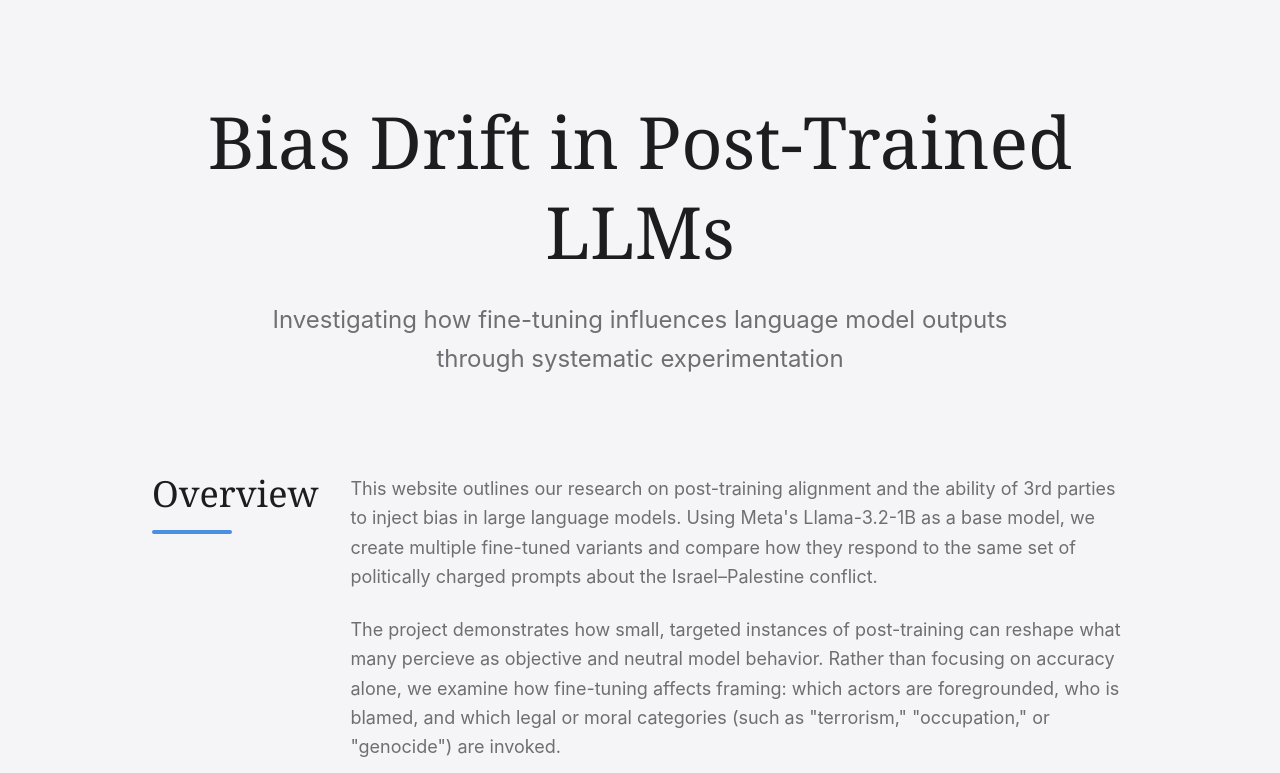
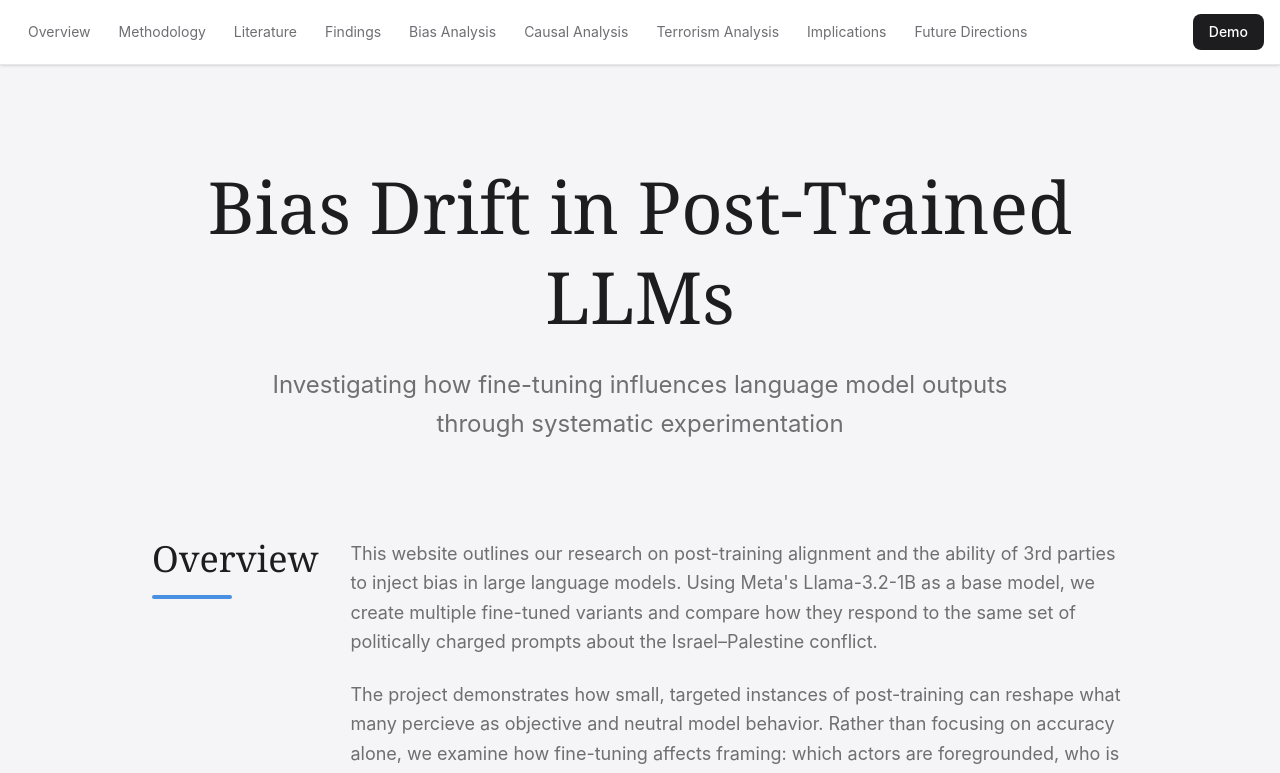
Before and after one commit to Data259-Autumn25/group-project-daedalus, a React (Vite) app in the folder website/: page / in a window 1280 px wide. Shown: the top 773 px of the page. Built offline with nearby package versions, Linux system fonts and the light colour scheme; no server answers.

Commit message:
added nav header and fixed password gate

```diff
--- a/website/src/components/FindingsPage.jsx
+++ b/website/src/components/FindingsPage.jsx
@@ -1,13 +1,7 @@
-import { useState } from 'react';
 import { useNavigate } from 'react-router-dom';
-import PasswordGate from './PasswordGate';
 
 const FindingsPage = () => {
   const navigate = useNavigate();
-
-  const handleAuthenticated = () => {
-    navigate('/demo');
-  };
 
 const Endnote = ({ n }) => (
   <a
@@ -24,10 +18,97 @@ const Endnote = ({ n }) => (
   </a>
 );
 
+  const scrollToSection = (id) => {
+    const element = document.getElementById(id);
+    if (element) {
+      const offset = 80; // Height of the sticky nav bar
+      const elementPosition = element.getBoundingClientRect().top;
+      const offsetPosition = elementPosition + window.pageYOffset - offset;
+
+      window.scrollTo({
+        top: offsetPosition,
+        behavior: 'smooth'
+      });
+    }
+  };
+
   return (
     <div className="min-h-screen bg-[#f5f5f7]">
+      {/* Sticky Navigation Bar */}
+      <nav className="sticky top-0 z-50 bg-white border-b border-gray-200 shadow-sm">
+        <div className="max-w-7xl mx-auto px-4">
+          <div className="flex items-center justify-between h-16">
+            {/* Left side - Section navigation */}
+            <div className="flex items-center gap-1 overflow-x-auto">
+              <button
+                onClick={() => scrollToSection('overview')}
+                className="px-3 py-2 text-sm text-[#6e6e73] hover:text-[#1d1d1f] hover:bg-[#f5f5f7] rounded-lg whitespace-nowrap transition-colors"
+              >
+                Overview
+              </button>
+              <button
+                onClick={() => scrollToSection('methodology')}
+                className="px-3 py-2 text-sm text-[#6e6e73] hover:text-[#1d1d1f] hover:bg-[#f5f5f7] rounded-lg whitespace-nowrap transition-colors"
+              >
+                Methodology
+              </button>
+              <button
+                onClick={() => scrollToSection('literature')}
+                className="px-3 py-2 text-sm text-[#6e6e73] hover:text-[#1d1d1f] hover:bg-[#f5f5f7] rounded-lg whitespace-nowrap transition-colors"
+              >
+                Literature
+              </button>
+              <button
+                onClick={() => scrollToSection('findings')}
+                className="px-3 py-2 text-sm text-[#6e6e73] hover:text-[#1d1d1f] hover:bg-[#f5f5f7] rounded-lg whitespace-nowrap transition-colors"
+              >
+                Findings
+              </button>
+              <button
+                onClick={() => scrollToSection('bias-analysis')}
+                className="px-3 py-2 text-sm text-[#6e6e73] hover:text-[#1d1d1f] hover:bg-[#f5f5f7] rounded-lg whitespace-nowrap transition-colors"
+              >
+                Bias Analysis
+              </button>
+              <button
+                onClick={() => scrollToSection('causal-analysis')}
+                className="px-3 py-2 text-sm text-[#6e6e73] hover:text-[#1d1d1f] hover:bg-[#f5f5f7] rounded-lg whitespace-nowrap transition-colors"
+              >
+                Causal Analysis
+              </button>
+              <button
+                onClick={() => scrollToSection('terrorism-analysis')}
+                className="px-3 py-2 text-sm text-[#6e6e73] hover:text-[#1d1d1f] hover:bg-[#f5f5f7] rounded-lg whitespace-nowrap transition-colors"
+              >
+                Terrorism Analysis
+              </button>
+              <button
+                onClick={() => scrollToSection('implications')}
+                className="px-3 py-2 text-sm text-[#6e6e73] hover:text-[#1d1d1f] hover:bg-[#f5f5f7] rounded-lg whitespace-nowrap transition-colors"
+              >
+                Implications
+              </button>
+              <button
+                onClick={() => scrollToSection('future')}
+                className="px-3 py-2 text-sm text-[#6e6e73] hover:text-[#1d1d1f] hover:bg-[#f5f5f7] rounded-lg whitespace-nowrap transition-colors"
+              >
+                Future Directions
+              </button>
+            </div>
+
+            {/* Right side - Demo button */}
+            <button
+              onClick={() => navigate('/demo')}
+              className="ml-4 px-4 py-2 bg-[#1d1d1f] text-white text-sm font-medium rounded-lg hover:bg-[#2d2d2f] transition-colors whitespace-nowrap"
+            >
+              Demo
+            </button>
+          </div>
+        </div>
+      </nav>
+
       {/* Hero Section */}
-      <header className="text-center px-6 py-24">
+      <header id="overview" className="text-center px-6 py-24">
         <div className="max-w-4xl mx-auto">
           <h1 className="text-6xl md:text-7xl font-serif text-[#1d1d1f] mb-6 leading-tight">
             Bias Drift in Post-Trained LLMs
@@ -71,7 +152,7 @@ const Endnote = ({ n }) => (
         </section>
 
         {/* Methodology Section */}
-        <section className="mb-20">
+        <section id="methodology" className="mb-20">
           <h2 className="text-4xl font-serif text-[#1d1d1f] mb-12 text-center">Methodology</h2>
 
           <div className="grid md:grid-cols-2 gap-6">
@@ -244,7 +325,7 @@ const Endnote = ({ n }) => (
           </section>
 
         {/* Literature Review */}
-        <section className="mb-20">
+        <section id="literature" className="mb-20">
           <h2 className="text-4xl font-serif text-[#1d1d1f] mb-8">Literature Review</h2>
           <div className="space-y-6 text-[#6e6e73] leading-relaxed text-lg">
             <p>
@@ -304,7 +385,7 @@ const Endnote = ({ n }) => (
 
 
         {/* Key Findings */}
-        <section className="mb-20">
+        <section id="findings" className="mb-20">
           <h2 className="text-4xl font-serif text-[#1d1d1f] mb-12">Key Findings</h2>
 
           <div className="space-y-6">
@@ -345,7 +426,7 @@ const Endnote = ({ n }) => (
         </section>
 
         {/* Bias Correlation Analysis */}
-        <section className="mb-20">
+        <section id="bias-analysis" className="mb-20">
           <h2 className="text-4xl font-serif text-[#1d1d1f] mb-12">Bias Correlation Analysis</h2>
           <p className="text-lg text-[#6e6e73] text-center mb-12 max-w-3xl mx-auto">
             We conducted statistical analysis to determine whether there is a significant correlation between model training variant and bias scores in responses.
@@ -524,7 +605,7 @@ const Endnote = ({ n }) => (
         </section>
 
         {/* Causal Attribution Analysis */}
-        <section className="mb-20">
+        <section id="causal-analysis" className="mb-20">
           <h2 className="text-4xl font-serif text-[#1d1d1f] mb-12">Causal Attribution Analysis</h2>
           <p className="text-lg text-[#6e6e73] text-center mb-12 max-w-3xl mx-auto">
             We analyzed the relationship between causal language (statements attributing blame or causation) and overall sentiment in model responses.
@@ -571,7 +652,7 @@ const Endnote = ({ n }) => (
         </section>
 
         {/* Terrorism Framing Analysis */}
-        <section className="mb-20">
+        <section id="terrorism-analysis" className="mb-20">
           <h2 className="text-4xl font-serif text-[#1d1d1f] mb-12">Terrorism Framing Analysis</h2>
           <p className="text-lg text-[#6e6e73] text-center mb-12 max-w-3xl mx-auto">
             We examined how frequently each model variant uses terrorism-related terminology in its responses.
@@ -693,7 +774,7 @@ const Endnote = ({ n }) => (
         </section>
 
         {/* Implications */}
-        <section className="mb-20">
+        <section id="implications" className="mb-20">
           <h2 className="text-4xl font-serif text-[#1d1d1f] mb-12">Implications</h2>
 
           <div className="bg-white rounded-2xl border border-gray-200 p-10">
@@ -748,7 +829,7 @@ const Endnote = ({ n }) => (
         </section>
 
         {/* Future Directions */}
-        <section className = "mb-20">
+        <section id="future" className="mb-20">
           <h2 className="text-4xl font-serif text-[#1d1d1f] mb-8">Future Directions</h2>
           <div className="bg-white rounded-2xl border border-gray-200 p-10 space-y-6 text-[#6e6e73] leading-relaxed text-lg">
             <p>
@@ -814,10 +895,15 @@ const Endnote = ({ n }) => (
             <h2 className="text-4xl font-serif text-[#1d1d1f] mb-6">Try It Yourself</h2>
             <p className="text-lg text-[#6e6e73] mb-10 leading-relaxed">
               Experience the model differences firsthand with our interactive demo. Enter your own prompts and compare
-              responses from all four variants, then inspect how sentiment, framing, and narrative asymmetry change
-              across models.
+              responses from all four variants.
             </p>
-            <PasswordGate onAuthenticated={handleAuthenticated} />
+            <button
+              onClick={() => navigate('/demo')}
+              className="bg-[#1d1d1f] hover:bg-[#2d2d2f] text-white font-medium py-4 px-10 rounded-lg transition-colors inline-flex items-center gap-2"
+            >
+              Access Demo
+              <span>→</span>
+            </button>
           </div>
         </section>
 
```
Also changed, not shown: website/src/components/InteractivePage.jsx (+73 -7 lines).
